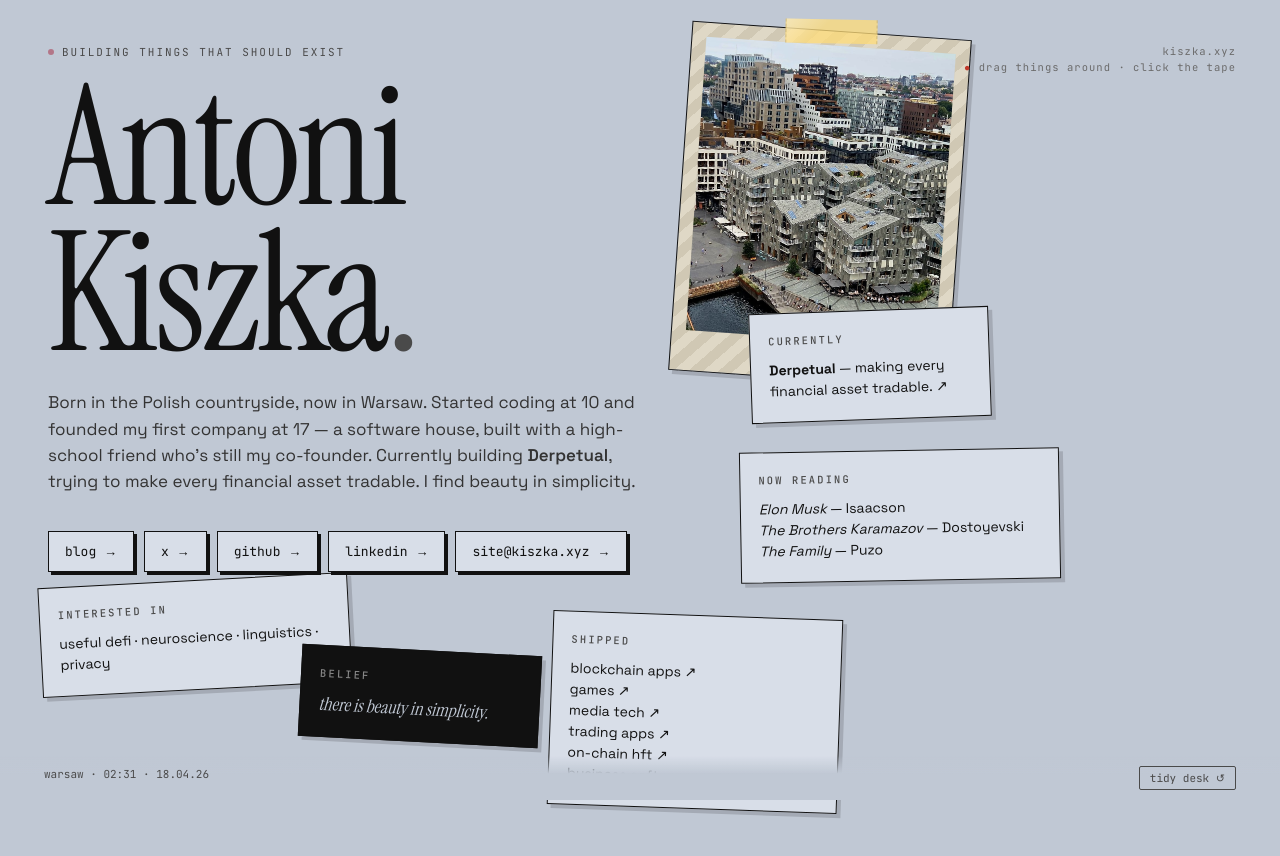
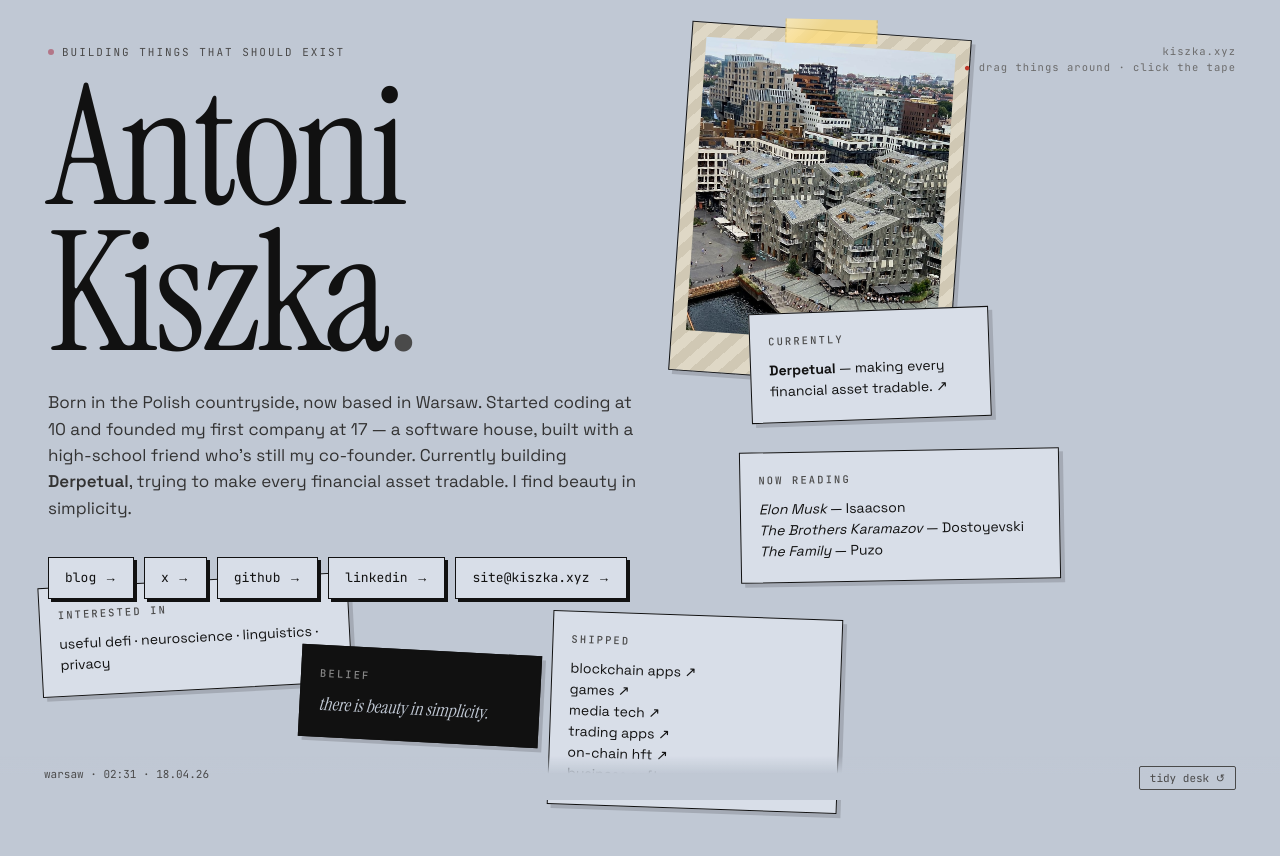
Before and after one commit to akiszka/kiszka.xyz, a Next.js app: page / in a window 1280 px wide. Shown: the top 856 px of the page. Built offline with nearby package versions, Linux system fonts and the light colour scheme.

Commit message:
fix: update descripion text

```diff
--- a/src/app/desk.tsx
+++ b/src/app/desk.tsx
@@ -398,11 +398,11 @@ export default function Desk() {
             </span>
           </h1>
           <p className="sub">
-            Born in the Polish countryside, now in Warsaw. Started coding at 10
-            and founded my first company at 17 &mdash; a software house, built
-            with a high-school friend who&apos;s still my co-founder. Currently
-            building <b>Derpetual</b>, trying to make every financial asset
-            tradable. I find beauty in simplicity.
+            Born in the Polish countryside, now based in Warsaw. Started coding
+            at 10 and founded my first company at 17 &mdash; a software house,
+            built with a high-school friend who&apos;s still my co-founder.
+            Currently building <b>Derpetual</b>, trying to make every financial
+            asset tradable. I find beauty in simplicity.
           </p>
 
           <nav className="links" aria-label="elsewhere">
```
